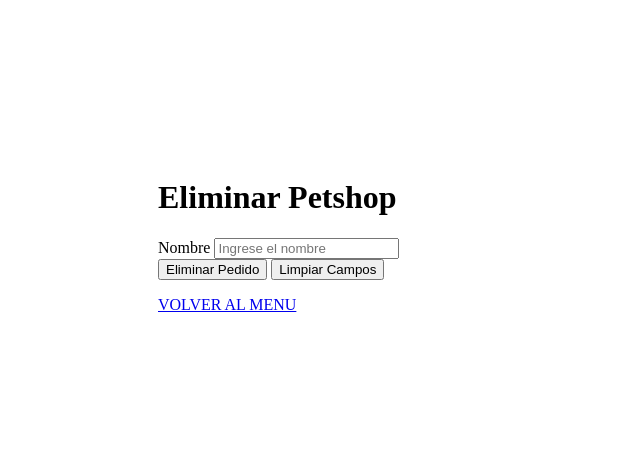
After one commit to matiasbrunofornero/Chapitas_Sample, a PHP site: template Vistas/EliminarPetshop.php in a window 1280 px wide. The commit adds this page. Shown: the top 463 px of the page, without its empty margins (0-640 px from the left). Run offline with PHP 8.4, Linux system fonts and the light colour scheme; the template is opened without the code that fills it, so the values that code supplies are empty; some libraries are stand-ins or nearby versions.

Commit message:
FINAL VERSION 4.0: ADD AND DELETE PETSHOP WORKING PERFECTLY!

```diff
--- a/Vistas/AltaPedido.php
+++ b/Vistas/AltaPedido.php
@@ -65,8 +65,9 @@
                     </div>
                 </form>
                 <div style="margin-top: 10px">
-		            <a href=" <?php echo DIR."petshop/altaPetshop"; ?>">INGRESAR NUEVO PETSHOP</a>
-	            </div>
+		            <a href=" <?php echo DIR."petshop/altaPetshop"; ?>">CREAR PETSHOP</a> --
+                    <a href=" <?php echo DIR."petshop/eliminarPetshop"; ?>">ELIMINAR PETSHOP</a>
+                </div>
 				<div style="margin-top: 10px">
 					<a href=" <?php echo DIR .'Inicio/indexInicio' ?>">VOLVER AL MENU</a>
 				</div>
--- /dev/null
+++ b/Vistas/EliminarPetshop.php
@@ -0,0 +1,26 @@
+<?php namespace Vistas; ?>
+
+	<div class="container" style="padding: 150px">
+	    <div class="row">
+	        <div>
+                <h1> Eliminar Petshop </h1>
+                <form role= "form" method="POST" action="<?php echo DIR . 'petshop/eliminar'?>">
+	                <div class= "row">
+                        <div class= "form-group">
+                            <label>Nombre</label>
+                            <input type="text" maxlength="50" name="nombre" id="nombre" required placeholder="Ingrese el nombre">
+                        </div>
+                    </div>
+                    <div class= "row">
+                        <div class= "form-group">
+                            <input type="submit" class="btn btn-success btn-block" style="color: black" value="Eliminar Pedido">
+                            <input type="reset" class="btn btn-danger btn-block" style="color: black" value="Limpiar Campos">
+                        </div>
+                    </div>
+                </form>
+				<div style="margin-top: 10px">
+					<a href=" <?php echo DIR .'Inicio/indexInicio' ?>">VOLVER AL MENU</a>
+				</div>
+	        </div>
+	    </div>
+	</div>
```
Also changed, not shown: Controladora/petshopControlador.php (+5 -6 lines), DAO/petshopDAO.php (+47 -2 lines).
